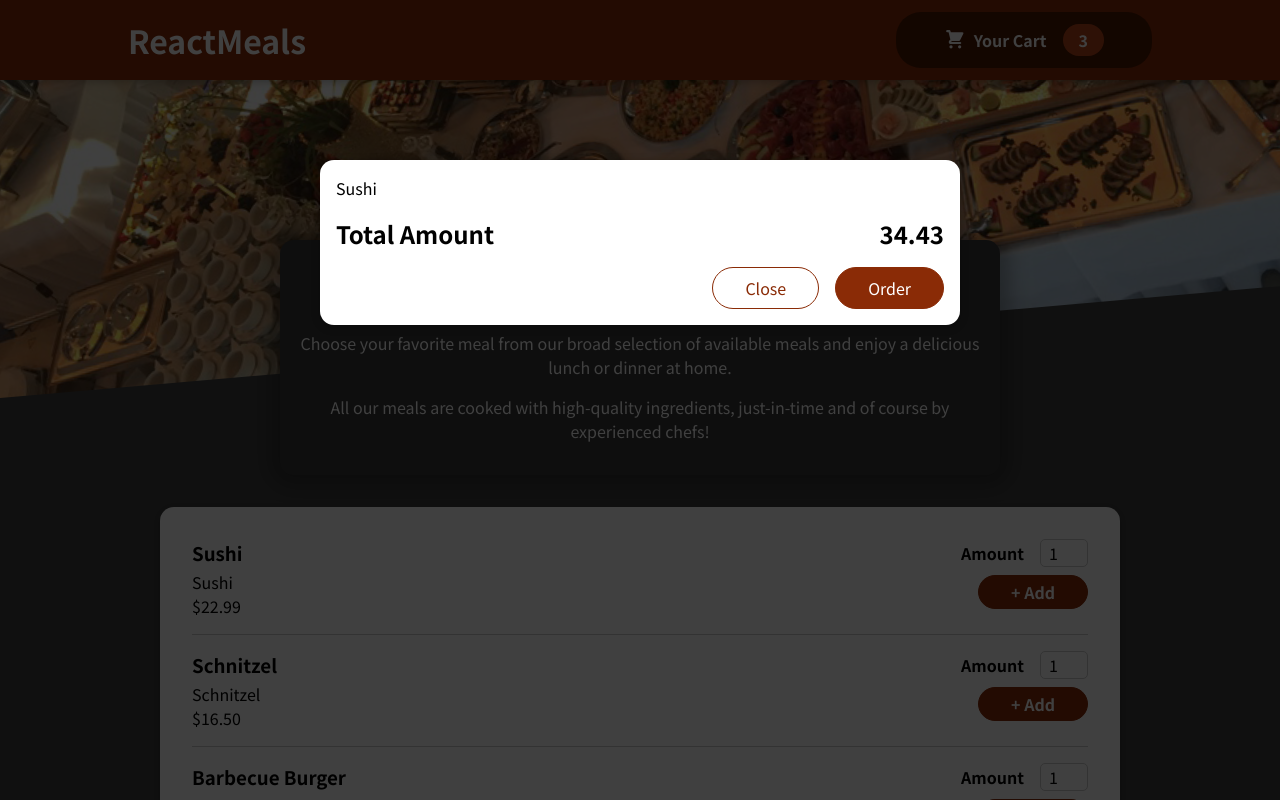
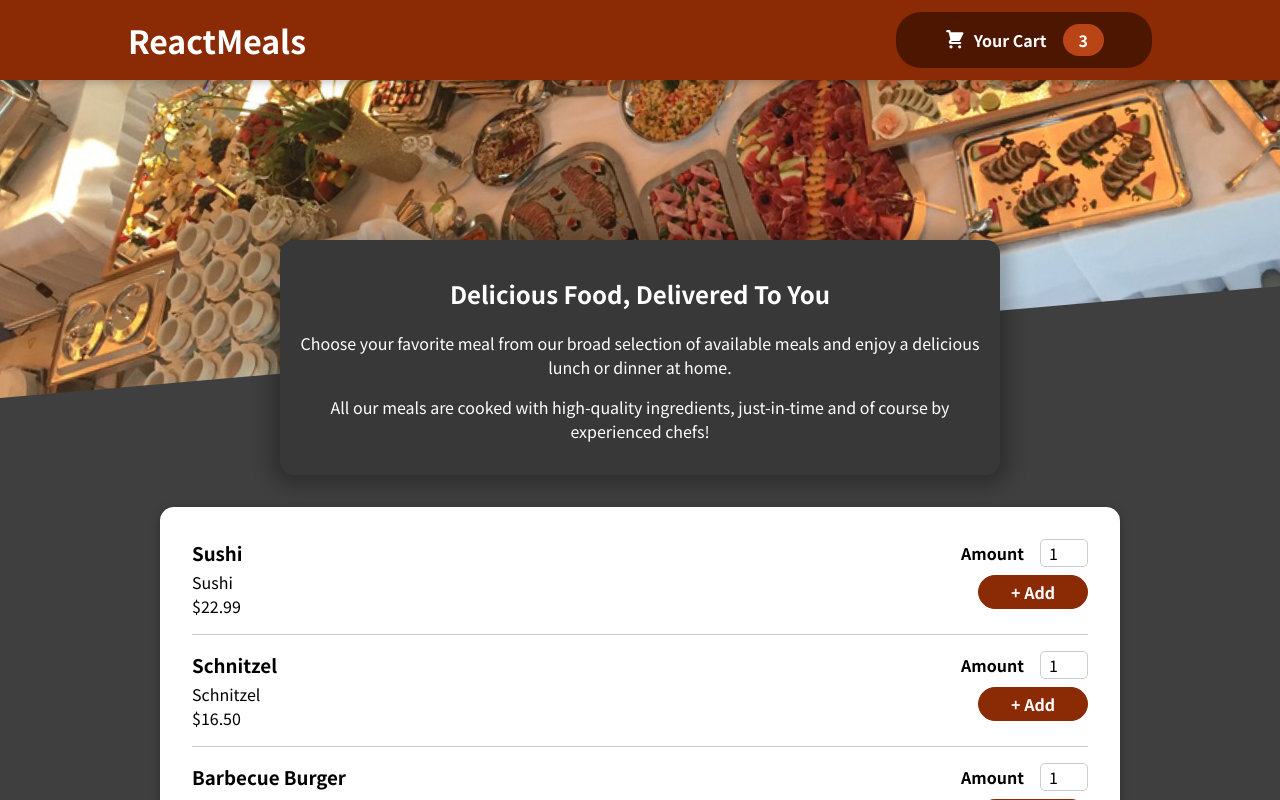
Before and after one commit to mb-awan/react-advance-context-food-app, a React (Create React App) app: page / in a window 1280 px wide. Shown: the top 800 px of the page. Built offline with nearby package versions, Linux system fonts and the light colour scheme.

Commit message:
Implemented the logic to show and hide the Cart Modal

```diff
--- a/src/App.js
+++ b/src/App.js
@@ -1,13 +1,25 @@
 import Header from "./Components/Layout/Header";
 import Meals from "./Components/Meals";
+import Cart from "./Components/Cart/Cart";
+import {useState} from "react";
+
 
 function App() {
-  return (
-    <>
-        <Header/>
-        <Meals/>
-    </>
-  );
+    const [showCart, setShowCart] = useState(false);
+    const showCartHandler = () => {
+        setShowCart(true);
+    }
+
+    const hideCartHandler = () => {
+        setShowCart(false);
+    }
+    return (
+        <>
+            {showCart && <Cart onClose={hideCartHandler}/>}
+            <Header onShowCart={showCartHandler}/>
+            <Meals/>
+        </>
+    );
 }
 
 export default App;
--- a/src/Components/Cart/Cart.js
+++ b/src/Components/Cart/Cart.js
@@ -8,14 +8,14 @@ const cartItems =
     </ul>;
 
 const Cart = props => {
-    return <Modal>
+    return <Modal onClose={props.onClose}>
         {cartItems}
         <div className={classes.total}>
             <span>Total Amount</span>
             <span>34.43</span>
         </div>
         <div className={classes.actions}>
-            <button className={classes['button--alt']}>Close</button>
+            <button className={classes['button--alt']} onClick={props.onClose}>Close</button>
             <button className={classes.button}>Order</button>
         </div>
     </Modal>
--- a/src/Components/Layout/Header.js
+++ b/src/Components/Layout/Header.js
@@ -7,7 +7,7 @@ const Header = props => {
         <>
             <header className={classes.header}>
                 <h1>ReactMeals</h1>
-                <HeaderCartButton/>
+                <HeaderCartButton onClick={props.onShowCart}/>
             </header>
             <div className={classes['main-image']}>
                 <img src={meals} alt='Table full of food'/>
--- a/src/Components/Layout/HeaderCartButton.js
+++ b/src/Components/Layout/HeaderCartButton.js
@@ -1,7 +1,7 @@
 import classes from './HeaderCartButton.module.css';
 import CartIcon from "../Cart/CartIcon";
 const HeaderCartButton = props => {
-    return <button className={classes.button}>
+    return <button className={classes.button} onClick={props.onClick}>
         <span className={classes.icon}>
             <CartIcon/>
         </span>
--- a/src/Components/Meals/index.js
+++ b/src/Components/Meals/index.js
@@ -6,7 +6,6 @@ const Meals = props => {
     return <>
         <MealsSummary/>
         <AvailableMeals/>
-        <Cart/>
     </>
 }
 
--- a/src/Components/UI/Modal/Modal.js
+++ b/src/Components/UI/Modal/Modal.js
@@ -1,7 +1,7 @@
 import classes from './Modal.module.css';
 import ReactDOM from "react-dom";
 
-const BackDrop = () => <div className={classes.backdrop}/>
+const BackDrop = props => <div className={classes.backdrop} onClick={props.onClose}/>
 
 const ModalOverlay = props => {
     return <div className={classes.modal}>
@@ -13,7 +13,7 @@ const portalElement = document.getElementById('overlay')    ;
 
 const Modal = props => {
     return <>
-        {ReactDOM.createPortal(<BackDrop/>, portalElement)}
+        {ReactDOM.createPortal(<BackDrop onClose={props.onClose}/>, portalElement)}
         {ReactDOM.createPortal(<ModalOverlay>{props.children}</ModalOverlay>, portalElement)}
     </>
 }
```
